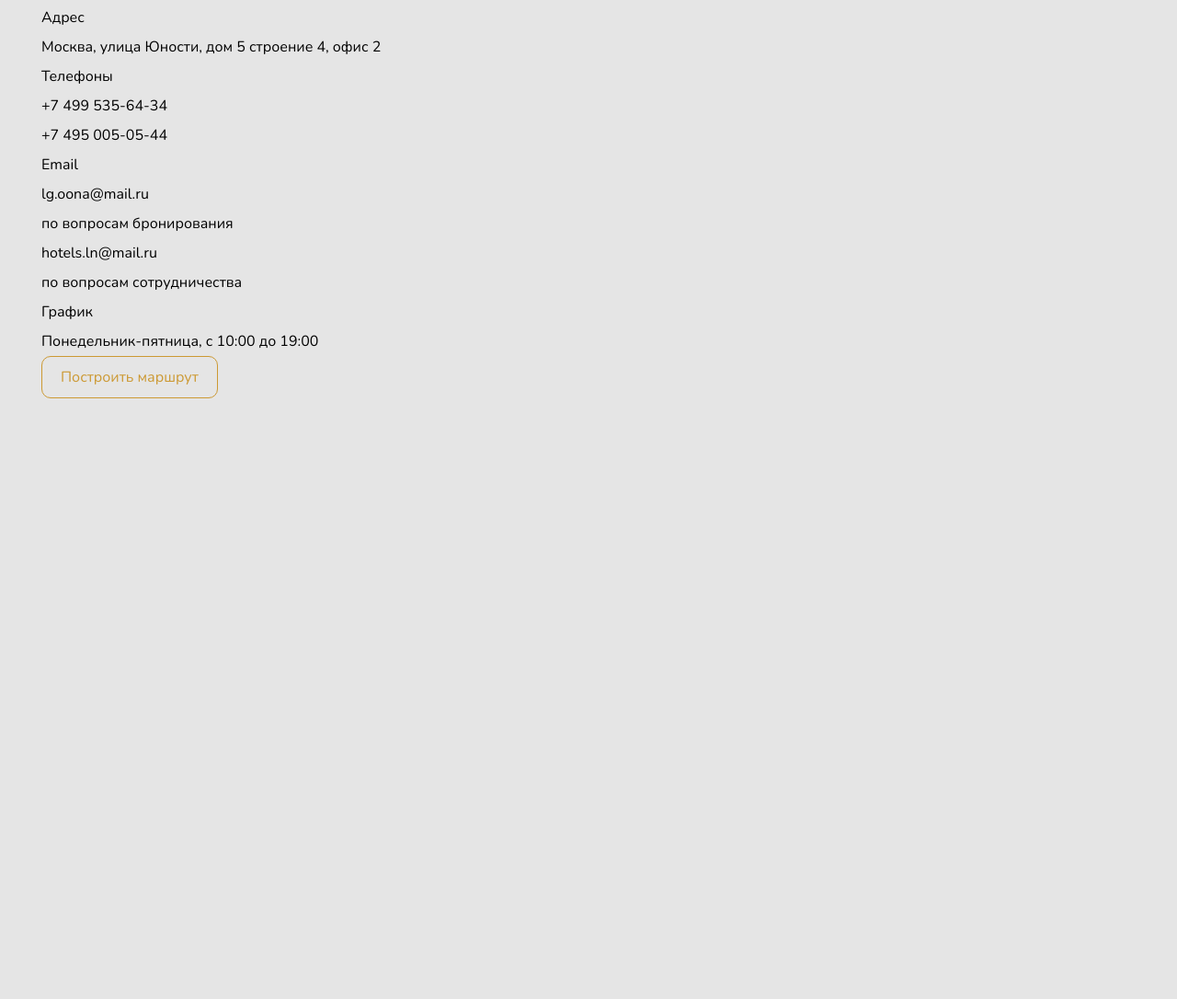
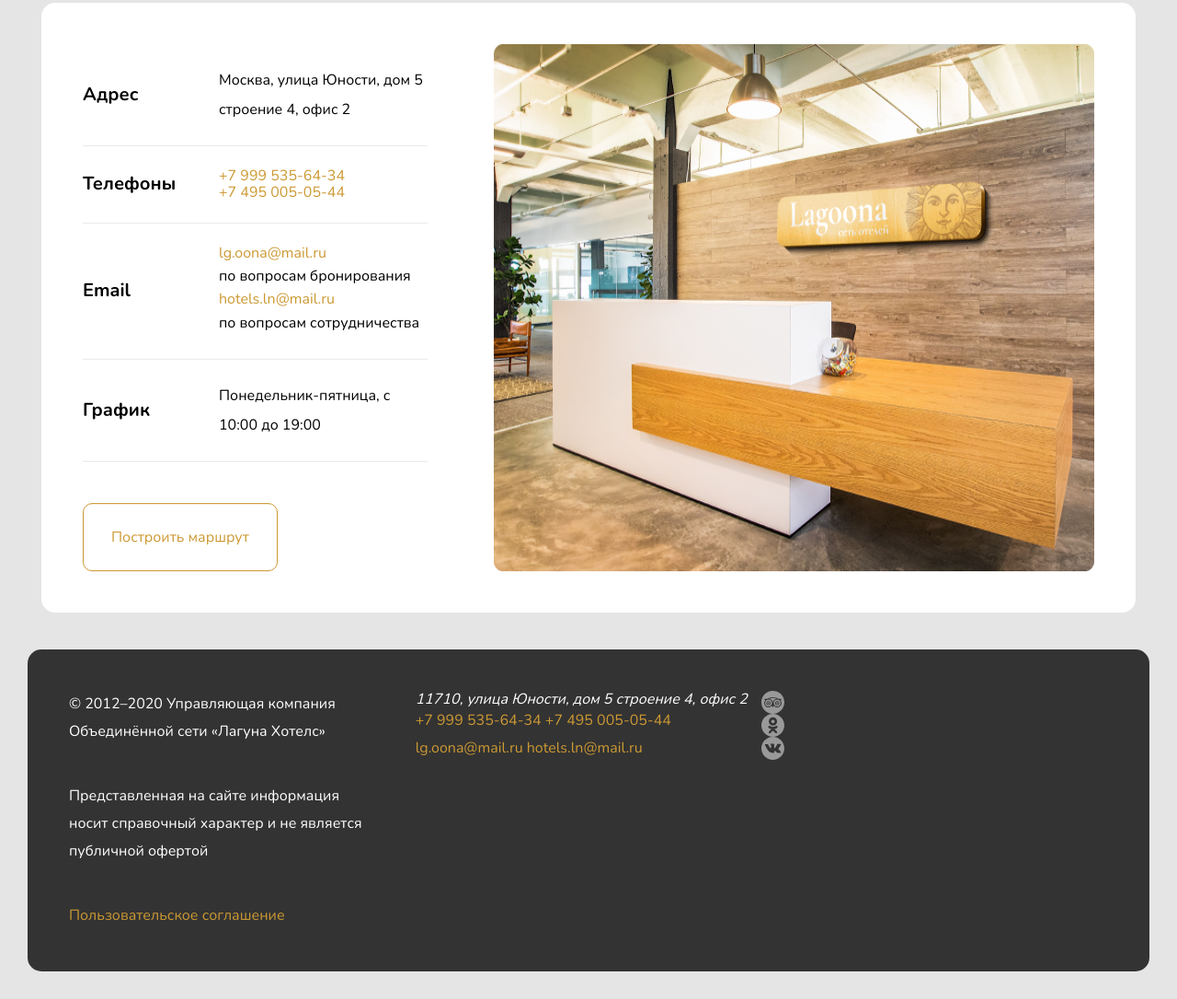
Before and after one commit to Kristina-sp/homework-layout, a plain HTML site: page 5-task/index.html in a window 1280 px wide. Shown: the part 4836-5922 px from the top of the page at 92% size. Before the commit the page ends 5328 px from the top, so only its background shows below. Drawn offline with Linux system fonts and the light colour scheme.

Commit message:
add footer

```diff
--- a/5-task/css/style.css
+++ b/5-task/css/style.css
@@ -390,3 +390,83 @@ ul li:nth-child(3n) {
 .section-contacts{
   padding-bottom: 40px;
 }
+.section-contacts-box{
+  display: flex;
+  justify-content: space-between;
+  padding: 45px 45px;
+  background-color: #FFFFFF;
+  border-radius: 15px;
+}
+.section-contacts-list{
+  width: 375px;
+}
+.section-contacts-item{
+  display: flex;
+  align-items: center;
+  gap:88px;
+  padding: 23px 0;
+  border-bottom: 1px solid #E9E9E9;
+}
+.section-contacts-title{
+  width: 60px;
+  color: #000000;
+  font-size: 20px;
+  line-height: 1;
+  font-weight: 700;
+}
+.section-contacts-link{
+  color: #CC9933;
+}
+.contacts-btn{
+  margin-top: 45px;
+  padding: 27px 30px;
+}
+/* footer */
+
+.footer{
+  padding-bottom: 30px;
+}
+.footer-container{
+  padding: 45px 45px;
+  border-radius: 15px;
+  background-color: #333333;
+  color: #FFFFFF;
+}
+.footer-list{
+  display: flex;
+}
+.footer-item{
+  flex: 1 1 33.33%;
+}
+.footer-info{
+  margin-bottom: 40px;
+  font-size: 16px;
+  line-height: calc(30/16*100%);
+  font-weight: 400;
+  color: #FFFFFF;
+}
+.footer-link{
+  color: #CC9933;
+  font-size: 16px;
+  line-height: calc(30/16*100%);
+  font-weight: 400;
+}
+.footer-social-list{
+  display: flex;
+  flex-direction: column;
+}
+
+.footer-social-icon{
+    display: block;
+    height: 25px;
+}
+
+.footer-social-icon-1{
+  background: url(../img/footer-icon-1.svg) no-repeat;
+}
+.footer-social-icon-2{
+  background: url(../img/footer-icon-2.svg) no-repeat;
+}
+.footer-social-icon-3{
+  background: url(../img/footer-icon-3.svg) no-repeat;
+}
--- a/5-task/index.html
+++ b/5-task/index.html
@@ -54,7 +54,7 @@
                       </li>
                       <li class="section-special-item section-special-item-krit">
                           <div class="section-content-container">
-                            <h3 class="section-special-title">Горящий тур на остров Крит</h3>
+                            <h3 class="section-special-title">Горящий тур на остров Крит</h3>
                             <p class="section-special-price">от 30 000</p>
                             <a href="" class="section-special-more-link">Подробнее
                             </a>
@@ -76,13 +76,13 @@
             <div class="container">
                 <h2 class="section-heading">О нас</h2>
                 <p class="section-aboutUs-info">
-                    Идейные соображения высшего порядка, а также сложившаяся структура организации
-                    влечёт за собой процесс внедрения и модернизации системы обучения кадров, соответствует
-                    насущным потребностям. Идейные соображения высшего порядка, а также дальнейшее развитие
+                    Идейные соображения высшего порядка, а также сложившаяся структура организации
+                    влечёт за собой процесс внедрения и модернизации системы обучения кадров, соответствует
+                    насущным потребностям. Идейные соображения высшего порядка, а также дальнейшее развитие
                     различных форм деятельности представляет собой интересный эксперимент проверки системы
                     обучения кадров, соответствует насущным потребностям. Равным образом сложившаяся структура
-                    организации требуют определения и уточнения существенных финансовых
-                    и административных условий.
+                    организации требуют определения и уточнения существенных финансовых
+                    и административных условий.
                 </p>
             </div>
         </section>
@@ -99,7 +99,7 @@
                             </a>
                           </h3>
                           <p class="section-services-description">
-                           Равным образом постоянный количественный рост и сфера нашей активности
+                           Равным образом постоянный количественный рост и сфера нашей активности
                           </p>
                         </div>
                     </li>
@@ -112,7 +112,7 @@
                             </a>
                           </h3>
                           <p class="section-services-description">
-                              Значимость этих проблем настолько очевидна, что дальнейшее развитие различных форм
+                              Значимость этих проблем настолько очевидна, что дальнейшее развитие различных форм
                           </p>
                         </div>
                     </li>
@@ -125,7 +125,7 @@
                             </a>
                           </h3>
                           <p class="section-services-description">
-                              Неследует, однако забывать, что начало повседневной работы по формированию позиции
+                              Неследует, однако забывать, что начало повседневной работы по формированию позиции
                           </p>
                         </div>
                     </li>
@@ -138,7 +138,7 @@
                             </a>
                           </h3>
                           <p class="section-services-description">
-                              Неследует, однако забывать, что начало повседневной работы по формированию позиции
+                              Неследует, однако забывать, что начало повседневной работы по формированию позиции
                           </p>
                         </div>
                     </li>
@@ -152,39 +152,39 @@
                     <li class="section-advantage-item">
                         <img src="img/section-advantage-1.svg" alt="Преимущества" class="section-advantage-img">
                         <p class="section-advantage-description">Идейные соображения высшего порядка,
-                            а также постоянный количественный рост</p>
+                            а также постоянный количественный рост</p>
                     </li>
                     <li class="section-advantage-item">
                         <img src="img/section-advantage-2.svg" alt="Преимущества" class="section-advantage-img">
-                        <p class="section-advantage-description">Значимость этих проблем настолько очевидна, что вопрос
+                        <p class="section-advantage-description">Значимость этих проблем настолько очевидна, что вопрос
                             остаётся открытым</p>
                     </li>
                     <li class="section-advantage-item">
                       <img src="img/section-advantage-3.svg" alt="Преимущества" class="section-advantage-img">
-                      <p class="section-advantage-description">Таким образом реализация плановых заданий играет важную роль для понимания</p>
+                      <p class="section-advantage-description">Таким образом реализация плановых заданий играет важную роль для понимания</p>
                   </li>
                     <li class="section-advantage-item">
                         <img src="img/section-advantage-4.svg" alt="Преимущества" class="section-advantage-img">
-                        <p class="section-advantage-description">Повседневная практика показывает, что сложившаяся
+                        <p class="section-advantage-description">Повседневная практика показывает, что сложившаяся
                             структура организации</p>
                     </li>
                     <li class="section-advantage-item">
                         <img src="img/section-advantage-5.svg" alt="Преимущества" class="section-advantage-img">
-                        <p class="section-advantage-description">Равным образом рамки и место обучения кадров
+                        <p class="section-advantage-description">Равным образом рамки и место обучения кадров
                             способствует подготовки сотрудника</p>
                     </li>
                     <li class="section-advantage-item">
                       <img src="img/section-advantage-6.svg" alt="Преимущества" class="section-advantage-img">
-                      <p class="section-advantage-description">Консультация с активом влечёт за собой процесс внедрения услуг нашего сервиса</p>
+                      <p class="section-advantage-description">Консультация с активом влечёт за собой процесс внедрения услуг нашего сервиса</p>
                   </li>
                     <li class="section-advantage-item">
                         <img src="img/section-advantage-7.svg" alt="Преимущества" class="section-advantage-img">
-                        <p class="section-advantage-description">Повседневная практика показывает, что дальнейшее
+                        <p class="section-advantage-description">Повседневная практика показывает, что дальнейшее
                             развитие различных </p>
                     </li>
                     <li class="section-advantage-item">
                       <img src="img/section-advantage-8.svg" alt="Преимущества" class="section-advantage-img">
-                      <p class="section-advantage-description">Значимость этого настолько очевидна, что понсультация наших экспертов помогает</p>
+                      <p class="section-advantage-description">Значимость этого настолько очевидна, что понсультация наших экспертов помогает</p>
                   </li>
                 </ul>
             </div>
@@ -424,32 +424,65 @@
                 <ul class="section-contacts-list">
                   <li class="section-contacts-item">
                     <p class="section-contacts-title">Адрес</p>
-                    <p class="section-contacts-description">Москва, улица Юности, дом 5 строение 4, офис 2</p>
+                    <p class="section-contacts-info">Москва, улица Юности, дом 5 строение 4, офис 2</p>
                   </li>
                   <li class="section-contacts-item">
                     <p class="section-contacts-title">Телефоны</p>
-                    <p class="section-contacts-description">+7 499 535-64-34</p>
-                    <p class="section-contacts-description">+7 495 005-05-44</p>
+                    <div class="section-contacts-info">
+                      <a href="tel:+74995356434" class="section-contacts-link">+7 999 535-64-34</a><br>
+                      <a href="tel:+74950050544" class="section-contacts-link">+7 495 005-05-44</a>
+                    </div>
                   </li>
                   <li class="section-contacts-item">
                     <p class="section-contacts-title">Email</p>
-                    <p class="section-contacts-description">lg.oona@mail.ru</p>
-                    <p class="section-contacts-description">по вопросам бронирования</p>
-                    <p class="section-contacts-description">hotels.ln@mail.ru</p>
-                    <p class="section-contacts-description">по вопросам сотрудничества</p>
+                    <div class="section-contacts-info">
+                      <a href="mailto:lg.oona@mail.ru" class="section-contacts-link">lg.oona@mail.ru</a>
+                      <p class="section-contacts-description">по вопросам бронирования</p>
+                      <a href="mailto:hotels.ln@mail.ru" class="section-contacts-link">hotels.ln@mail.ru</a>
+                      <p class="section-contacts-description">по вопросам сотрудничества</p>
+                    </div>
                   </li>
                   <li class="section-contacts-item">
                     <p class="section-contacts-title">График</p>
-                    <p class="section-contacts-description">Понедельник-пятница, с 10:00 до 19:00</p>
+                    <p class="section-contacts-info">Понедельник-пятница, с 10:00 до 19:00</p>
                   </li>
                 </ul>
-                <button class="_btn">Построить маршрут</button>
+                <button class="_btn contacts-btn">Построить маршрут</button>
               </div>
-              <img src="" alt="" class="section-contacts-img">
+              <img src="img/section-contacts.png" alt="Офис компании" class="section-contacts-img">
             </div>
           </div>
         </section>
     </main>
+    <footer class="footer">
+      <div class="container footer-container">
+        <ul class="footer-list">
+          <li class="footer-item">
+            <p class="footer-info">© 2012–2020 Управляющая компания Объединённой сети «Лагуна Хотелс»</p>
+            <p class="footer-info">Представленная на сайте информация носит справочный характер и не является публичной офертой</p>
+            <a href="" class="footer-link">Пользовательское соглашение</a>
+          </li>
+          <li class="footer-item">
+            <address class="footer-adress">11710, улица Юности, дом 5 строение 4, офис 2</address>
+            <a href="tel:+74995356434" class="footer-link">+7 999 535-64-34</a>
+            <a href="tel:+74950050544" class="footer-link">+7 495 005-05-44</a>
+            <a href="mailto:lg.oona@mail.ru" class="footer-link">lg.oona@mail.ru</a>
+            <a href="mailto:hotels.ln@mail.ru" class="footer-link">hotels.ln@mail.ru</a>
+          </li>
+          <li class="footer-item">
+            <a href="" class="footer-social-link">
+                <span class="footer-social-icon footer-social-icon-1"></span>
+              </a>
+            <a href="" class="footer-social-link">
+                <span class="footer-social-icon footer-social-icon-2"></span>
+              </a>
+            <a href="" class="footer-social-link">
+                <span class="footer-social-icon footer-social-icon-3"></span>
+              </a>
+          </li>
+        </ul>
+      </div>
+    </footer>
 </body>
 
 </html>
```
Also changed, not shown: 5-task/img/footer-decore.png (added), 5-task/img/footer-icon-1.svg (added), 5-task/img/footer-icon-2.svg (added), 5-task/img/footer-icon-3.svg (added), 5-task/img/section-contacts.png (added).
